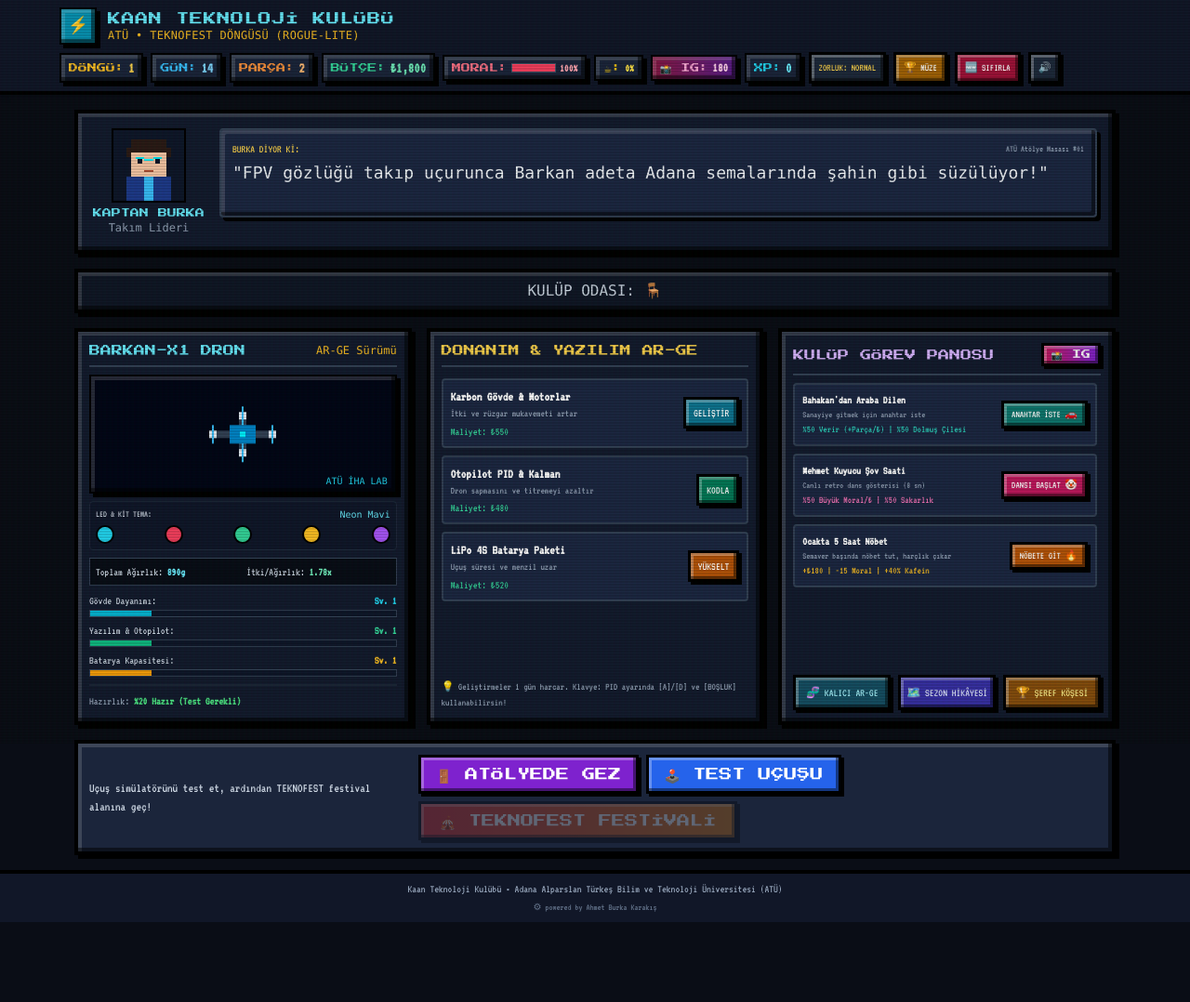
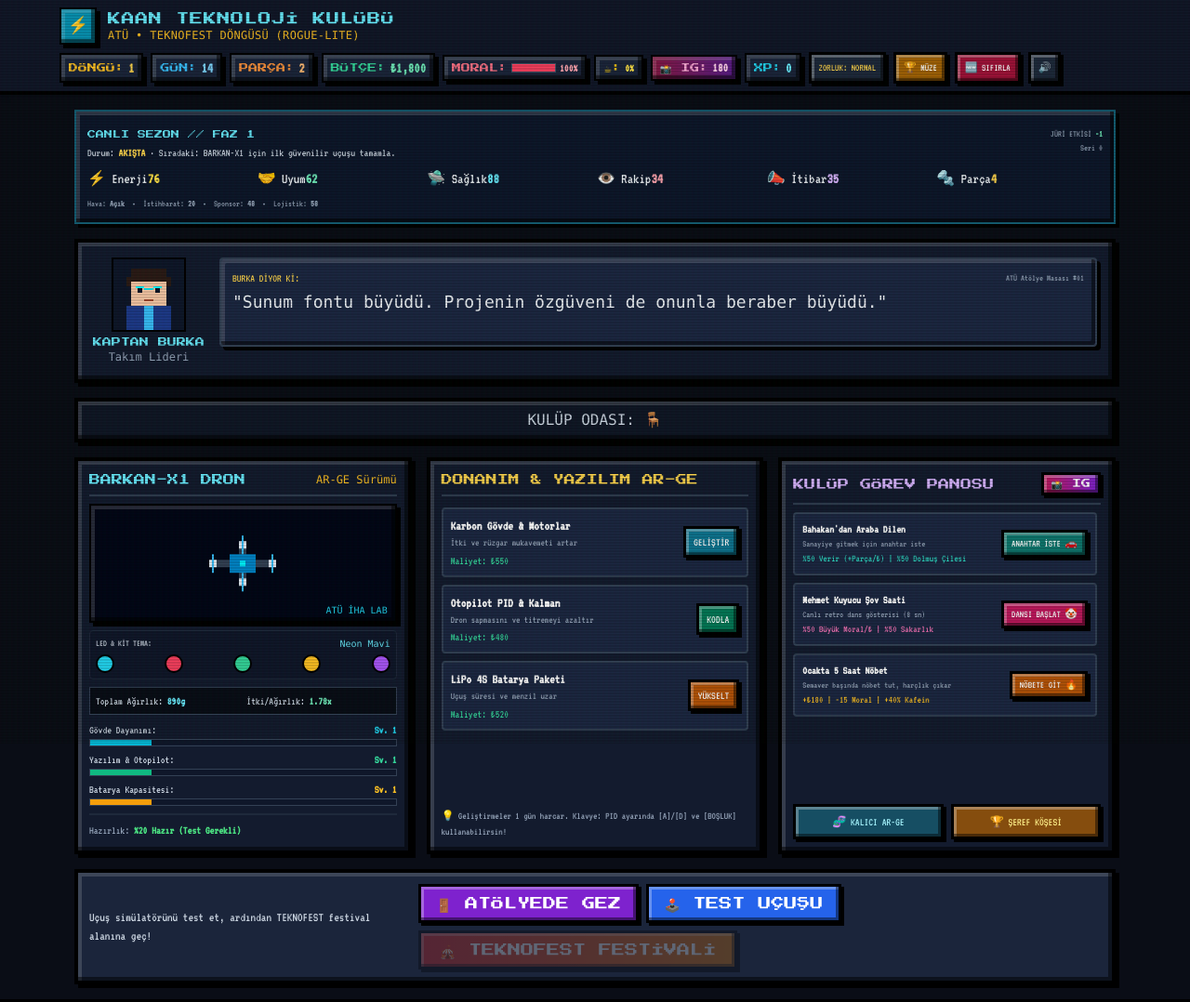
Before and after one commit to BurkaX-0/kaan-teknofest-oyunu, a plain HTML site: page index.html in a window 1280 px wide. Shown: the top 1078 px of the page at 93% size. Before the commit the page ends 992 px from the top, so only its background shows below. Drawn offline with nearby package versions, Linux system fonts and the light colour scheme.

Commit message:
feat: make the season a living core game loop

```diff
--- a/index.html
+++ b/index.html
@@ -354,7 +354,6 @@
             <button id="btn-open-arge" class="flex-1 pixel-btn bg-cyan-900 hover:bg-cyan-800 text-cyan-200 text-xs py-2">
               🧬 KALICI AR-GE
             </button>
-            <button id="btn-open-campaign" class="flex-1 pixel-btn bg-indigo-800 hover:bg-indigo-700 text-indigo-100 text-xs py-2">🗺️ SEZON HİKÂYESİ</button>
             <button id="btn-open-museum" class="flex-1 pixel-btn bg-yellow-800 hover:bg-yellow-700 text-yellow-200 text-xs py-2">
               🏆 ŞEREF KÖŞESİ
             </button>
@@ -2422,7 +2421,7 @@
       const flightPts = Math.min(40, Math.round(gameState.drone.frameLvl * 6 + (gameState.pitTuned ? 6 : 0) + 12));
       const softPts = Math.min(35, Math.round(gameState.drone.softwareLvl * 6 + (gameState.drone.payloadSuccess ? 7 : 0) + (gameState.drone.scanSuccess ? 6 : 0) + 8));
       const teamPts = Math.min(25, Math.round((gameState.morale / 100) * 15 + 6));
-      const totalScore = Math.min(100, flightPts + softPts + teamPts + bonus + (gameState.campaignJuryBonus || 0));
+      const totalScore = Math.min(100, flightPts + softPts + teamPts + bonus + (gameState.campaignJuryBonus || 0) + livingJuryModifier());
 
       setTimeout(() => { document.getElementById('comp-score-flight').innerText = flightPts; }, 500);
       setTimeout(() => { document.getElementById('comp-score-soft').innerText = softPts; }, 1000);
@@ -2658,27 +2657,103 @@
       saveGame(); updateHUD(); showToast('Zorluk: ' + DIFF().n, 'amber');
     };
 
-    /* Story campaign: choices persist and add a final jury bonus. */
-    const CAMPAIGN_BADGES=[{id:'rota_lideri',name:'🗺️ Rota Lideri',desc:'Sezon hikâyesini bitir'},{id:'kriz_muhendisi',name:'⏱️ Kriz Mühendisi',desc:'Deadline gecesini tamamla'},{id:'tasarimci',name:'🧩 Sistem Tasarımcısı',desc:'BARKAN-X1 tasarımını kilitle'},{id:'pit_ustasi',name:'🔧 Pit Ustası',desc:'Teknik kontrolü doğru yönet'}];CAMPAIGN_BADGES.forEach(x=>{if(!ALL_BADGES.some(y=>y.id===x.id))ALL_BADGES.push(x);});
-    function camp(){if(!gameState.campaign)gameState.campaign={s:0,trust:50,fatigue:10,score:0,log:[],tasks:{frame:false,code:false,deck:false},time:45,running:false};return gameState.campaign;}
-    function note(x){let c=camp();c.log.unshift('• '+x);c.log=c.log.slice(0,5);}
-    function bonus(){let c=camp();return Math.max(0,Math.min(12,Math.round(c.score/18)+(c.trust>64?2:0)-(c.fatigue>70?2:0)));}
-    function choice(k,t,d){return '<button onclick="seasonChoice(\''+k+'\')" class="w-full text-left p-3 mb-2 bg-[#17213a] hover:bg-indigo-900 border-2 border-slate-700 hover:border-indigo-400"><b class="text-indigo-200">'+t+'</b><span class="block text-xs text-slate-400 mt-1">'+d+'</span></button>';}
-    function renderSeason(){let c=camp(),o='<div class="grid grid-cols-4 gap-2 text-xs mb-3"><div class="p-2 bg-indigo-950">BÖLÜM<br><b>'+ (c.s+1)+'/7</b></div><div class="p-2 bg-slate-900">GÜVEN<br><b>'+c.trust+'</b></div><div class="p-2 bg-slate-900">YORGUNLUK<br><b>'+c.fatigue+'</b></div><div class="p-2 bg-slate-900">JÜRİ<br><b>+'+bonus()+'</b></div></div>';
-    if(c.s===0)o+='<h3 class="pixel-font text-xs text-amber-300 mb-2">1. BRİFİNG</h3><p class="text-sm mb-3">Danışman: “BARKAN-X1 takımın ne olduğunu anlatacak.”</p>'+choice('mission','🛰️ Görev Odaklı','Kamera/veri hikâyesi.')+choice('safe','🛡️ Güvenilir Platform','Pit ve kırımsız uçuş avantajı.')+choice('race','⚡ Rekabetçi Performans','Riskli, yüksek puanlı rota.');
-    else if(c.s===1)o+='<h3 class="pixel-font text-xs text-cyan-300 mb-2">2. SİSTEM TASARIMI</h3><p class="text-xs mb-2">Seçimin gerçek uçuş karakterini değiştirir.</p><div class="grid grid-cols-3 gap-2"><select id="cm"><option value="balance">Dengeli motor</option><option value="speed">Hız motoru</option></select><select id="cb"><option value="endurance">Dayanıklı 4S</option><option value="reserve">Yedekli güç</option></select><select id="cp"><option value="camera">EO kamera</option><option value="telemetry">Telemetri</option></select></div><button onclick="seasonDesign()" class="pixel-btn bg-cyan-700 text-white text-xs px-4 py-2 mt-3">KONFİGÜRASYONU KİLİTLE</button>';
-    else if(c.s===2){let t=(id,n)=>'<button '+(c.tasks[id]?'disabled':'')+' onclick="seasonTask(\''+id+'\')" class="p-3 text-left bg-slate-900 border '+(c.tasks[id]?'border-emerald-500':'border-rose-600')+'"><b>'+n+(c.tasks[id]?' ✓':'')+'</b></button>';o+='<h3 class="pixel-font text-xs text-rose-300 mb-2">3. DEADLINE GECESİ</h3><p class="text-xs">Kalan: <b id="ctime">'+c.time+' sn</b>. Ekip görevlerini sırayla bitirir.</p><div class="grid grid-cols-3 gap-2 mt-2">'+t('frame','🔩 Gövde')+t('code','💻 Otopilot')+t('deck','📽️ Sunum')+'</div>'+(!c.running?'<button onclick="seasonStart()" class="pixel-btn bg-rose-700 text-white text-xs px-4 py-2 mt-3">GECEYİ BAŞLAT</button>':'');}
-    else if(c.s===3)o+='<h3 class="pixel-font text-xs text-purple-300 mb-2">4. YOLCULUK</h3><p class="text-sm mb-3">Piste giden rota bütçe, moral ve teknik kontrolü etkiler.</p>'+choice('bus','🚌 Gece Otobüsü','Ucuz, ekip yorulur.')+choice('car','🚗 Bahakan’ın Aracı','Hızlı, yakıt masrafı.')+choice('hotel','🏨 Erken Varış','Pahalı, sakin teknik kontrol.');
-    else if(c.s===4)o+='<h3 class="pixel-font text-xs text-emerald-300 mb-2">5. TEKNİK KONTROL</h3><p class="text-xs mb-3">Titreşim var. İlk doğru teşhis kritik.</p>'+choice('prop','🔧 Pervane/motor bağlantısı','Mekanik rezonansı kontrol et.')+choice('pid','📉 PID değerini körlemesine artır','Hızlı ama riskli.')+choice('battery','🔋 Bataryayı değiştir','Maliyetli zaman kaybı olabilir.');
-    else if(c.s===5)o+='<h3 class="pixel-font text-xs text-amber-300 mb-2">6. FİNAL STRATEJİSİ</h3>'+choice('steady','🛡️ Güvenli rota','İstikrarlı puan.')+choice('bold','🔥 Cesur rota','Kargo/QR bonusu için risk.')+choice('story','🎙️ Hikâyeli sunum','Ekibin emeğini jüriye taşı.');
-    else o+='<h3 class="pixel-font text-xs text-emerald-300 mb-2">SEZON TAMAMLANDI</h3><p>İHA tasarımı, ekip krizi, yolculuk ve teknik kontrol final sonucuna bağlandı.</p><p class="mt-2">Final jüri etkisi: <b>+'+bonus()+'</b></p><button onclick="seasonFinal()" class="pixel-btn bg-red-600 text-white text-xs px-4 py-3 mt-3">⚖️ JÜRİYE GİT</button>';
-    o+='<div class="mt-3 text-xs text-slate-400">'+c.log.map(x=>'<div>'+x+'</div>').join('')+'</div>';document.getElementById('campaign-content').innerHTML=o;}
-    function seasonChoice(k){let c=camp();if(c.s===0){c.focus=k;c.score+=8;c.trust+=k==='safe'?8:4;c.s=1;}else if(c.s===3){if(k==='bus'){gameState.budget+=180;c.fatigue+=18;}if(k==='car'){gameState.budget=Math.max(0,gameState.budget-260);c.trust+=6;}if(k==='hotel'){gameState.budget=Math.max(0,gameState.budget-420);c.fatigue-=10;}c.score+=7;c.s=4;}else if(c.s===4){if(k==='prop'){gameState.pitTuned=true;c.score+=14;badge('pit_ustasi','🔧 Pit Ustası');}else if(k==='pid'){c.fatigue+=10;c.score+=2;}else{gameState.budget=Math.max(0,gameState.budget-180);c.score+=4;}c.s=5;}else if(c.s===5){c.score+=k==='bold'?13:9;c.trust+=k==='story'?10:5;c.s=6;badge('rota_lideri','🗺️ Rota Lideri');}note('Karar: '+k);saveGame();renderSeason();}
-    function seasonDesign(){let c=camp();if(document.getElementById('cm').value==='speed')gameState.drone.frameLvl=Math.min(5,gameState.drone.frameLvl+1);if(document.getElementById('cb').value==='endurance')gameState.drone.batteryLvl=Math.min(5,gameState.drone.batteryLvl+1);if(document.getElementById('cp').value==='telemetry')gameState.drone.softwareLvl=Math.min(5,gameState.drone.softwareLvl+1);c.score+=12;c.s=2;badge('tasarimci','🧩 Sistem Tasarımcısı');note('BARKAN-X1 tasarımı kilitlendi.');saveGame();renderSeason();}
-    let seasonTimer=null;function seasonStart(){let c=camp();c.running=true;saveGame();renderSeason();seasonTimer=setInterval(()=>{c=camp();if(c.time<=0||c.s!==2){clearInterval(seasonTimer);return;}c.time--;let x=document.getElementById('ctime');if(x)x.innerText=c.time+' sn';},1000);}
-    function seasonTask(id){let c=camp();if(!c.running||c.tasks[id])return;c.tasks[id]=true;c.trust+=3;c.fatigue+=5;c.score+=5;note(id+' krizi çözüldü.');if(Object.values(c.tasks).every(Boolean)){clearInterval(seasonTimer);c.score+=14;c.trust+=8;c.s=3;badge('kriz_muhendisi','⏱️ Kriz Mühendisi');}saveGame();renderSeason();}
-    function seasonFinal(){gameState.campaignJuryBonus=bonus();saveGame();document.getElementById('modal-campaign').classList.add('hidden');showScreen('festival');showToast('Sezon hikâyesi jüriye +'+gameState.campaignJuryBonus+' puan taşıdı.','cyan');}
-    document.getElementById('btn-open-campaign').onclick=()=>{camp();renderSeason();document.getElementById('modal-campaign').classList.remove('hidden');};document.getElementById('btn-close-campaign').onclick=()=>document.getElementById('modal-campaign').classList.add('hidden');
+    /* --- CANLI SEZON MOTORU: oyun akışına gömülü 20 dinamik --- */
+    const LIVING_EVENTS = [
+      {n:'Şebeke Gitti', t:'Atölyenin elektriği kesildi. Lehim istasyonu “ben de dinleneyim” diyor.', a:[['Jeneratör kirala',-280,5,-4],['Karanlıkta devam et',0,-8,8],['Eve taşı',-80,2,1]]},
+      {n:'Rakip Sızıntısı', t:'İTÜ ArıDrone’un hesabı tasarım görsellerini beğenmeye başladı. Fazla beğeniyor.', a:[['Planı kilitle',-120,4,-3],['Sahte CAD paylaş',0,1,8],['Açık çağrı yap',0,7,-5]]},
+      {n:'Sponsordan Arama', t:'Sponsor “logomuz görünür mü?” diye soruyor. Drone henüz vida arıyor.', a:[['Sunum hazırla',-60,8,-2],['Şeffaf ol',0,3,0],['Logoyu dev yap',180,-6,6]]},
+      {n:'Adana Sıcağı', t:'ESC sıcaklık uyarısı verdi. Pervane değil, ekip de eriyor.', a:[['Soğutma kur',-150,5,-5],['Gece çalış',0,-2,5],['Şalgam molası',-45,7,-1]]},
+      {n:'Güvenlik Turu', t:'Güvenlik görevlisi “bu drone neden bana bakıyor?” diye geldi.', a:[['İzin belgesi',-90,4,-2],['Demo uçuşu',0,6,4],['Sakla',0,-7,7]]},
+      {n:'Kampüs Kedisi', t:'Kedi BARKAN-X1’i yeni yatağı ilan etti. Mühendislik tarihinde ilk kez tüy analizi.', a:[['Nazikçe ikna et',-25,6,-1],['Kedi ödülü ver',-55,9,0],['Pervaneyi çevir',0,-10,9]]},
+      {n:'Gece Vardiyası', t:'Saat 02.43. Kod derleniyor, gözler artık 144p.', a:[['Vardiyayı böl',0,5,-3],['Herkes kalsın',0,-5,8],['Mola ver',-40,8,-2]]},
+      {n:'Canlı Yayın', t:'Ela yayına girdi: “Bize bir cümleyle projeyi anlatın.” Üç kişi aynı anda konuştu.', a:[['Görev hikâyesi',0,9,-3],['Teknik konuş',0,4,1],['Dans et',0,6,4]]},
+      {n:'Batarya Alarmı', t:'Bir LiPo’nun morali sizden düşük. Şişkinliği de daha yüksek.', a:[['Yenisini al',-220,4,-5],['Storage’a çek',-30,2,1],['Şansını dene',0,-9,10]]},
+      {n:'Salon Krizi', t:'Sunum salonu mezuniyet provasıyla çakıştı. Mikrofon da tarafsız değil.', a:[['Kütüphaneye geç',-30,3,-1],['Rektörlüğe yaz',0,5,-2],['Koridorda sun',0,-3,6]]},
+      {n:'Mentor Denetimi', t:'Danışman “neden bu kablo burada?” diye sordu. Hepimiz o kabloyduk.', a:[['Checklist çıkar',-20,7,-4],['Açıklamaya çalış',0,1,2],['Yeni kablo çek',-70,5,-1]]},
+      {n:'Ulaşım Meselesi', t:'Bahakan’ın araba anahtarı ortada yok. Anahtarın kendisi de yarışmak istiyor.', a:[['Araç kirala',-200,4,-2],['Otobüs planla',-45,2,0],['Bahakan’ı ara',0,6,3]]},
+      {n:'Yemekhane Grevi', t:'Ekip aç. Aç ekip, PID yerine pide ayarlıyor.', a:[['Toplu sipariş',-110,8,-3],['Atıştırmalık',-45,3,0],['Dayanın',0,-8,7]]},
+      {n:'Ekip Fikri Ayrılığı', t:'Biri hız, biri güvenlik, biri de “rengi mor yapalım” diyor.', a:[['Oylama yap',0,6,-2],['Veriyle karar ver',-20,5,-3],['Kaptan kararı',0,-4,5]]},
+      {n:'Sensör Hayaleti', t:'IMU düz masada bile macera arıyor. Yerçekimiyle kişisel problemi olabilir.', a:[['Kalibre et',-45,5,-4],['Filtre ayarla',-30,3,-2],['Görmezden gel',0,-7,9]]},
+      {n:'İzin Evrakı', t:'Bir imza eksik. Evrakın kaçtığı yön belirsiz, muhtemelen kantin.', a:[['Takip et',-35,4,-1],['Dijital başvur',-20,2,0],['Son güne bırak',0,-6,6]]},
+      {n:'İmkânsız Deadline', t:'“Yarın sabah prototip videosu lazım.” diyen kişi sabahın ne olduğunu bilmiyor.', a:[['Görev paylaş',0,6,-3],['Tek kişi yüklen',0,-8,9],['Kapsamı daralt',0,3,-1]]},
+      {n:'Yatırımcı Koridoru', t:'Bir yatırımcı prototipi gördü. “Bu gerçekten uçuyor mu?” diye sordu.', a:[['Demo yap',-40,7,2],['Veri göster',0,5,-1],['Risk alma',0,2,-2]]},
+      {n:'Final Öncesi Fırtına', t:'Hava durumu: rüzgâr. Ekip durumu: daha rüzgârlı.', a:[['Güvenli rota',0,4,-4],['Simülasyon yap',-60,5,-3],['Cesur ol',0,-5,9]]},
+      {n:'Jüri Dedikodusu', t:'Jürinin “hikâyesi olan projeleri” sevdiği söyleniyor. Mehmet zaten hikâye.', a:[['Takım hikâyesi yaz',-25,8,-2],['Teknik rapor',-10,3,-2],['Mehmet’i öne sür',0,5,4]]}
+    ];
+    const LIVING_QUOTES = [
+      'Ufuk multimetreyi cebine koyduysa ölçüm değil, kaçış planı yapıyordur.',
+      'Barkan’ın pervanesi dönüyor; ekipteki herkesin fikri daha hızlı dönüyor.',
+      'Lehim dumanı yükseldi: fikir değil, havalandırma gerekiyor olabilir.',
+      'Bahakan anahtarı buldu. Araba mı çalışacak, yoksa anahtar mı karar verecek?',
+      'Ela kamerayı açtı; hata ayıklama artık belgesel kalitesinde.',
+      'PID ayarı tutarsa mühendislik, tutmazsa ekip ruhu testidir.',
+      'Şalgam içildi. Telemetri verisi hâlâ gazlı ama umut verici.',
+      'Kedi drone’a onay verdi. Jürinin fikri ikinci planda.',
+      'Sunum fontu büyüdü. Projenin özgüveni de onunla beraber büyüdü.',
+      'Rüzgâr var. Bu sorun değil; artık grafiklerde “çevresel etki” diye geçiyor.'
+    ];
+    function living(){
+      if(!gameState.living) gameState.living={phase:1,reputation:35,trust:62,energy:76,supplies:4,health:88,heat:18,intel:20,rival:34,sponsor:48,weather:'Açık',fame:12,logistics:58,focus:60,streak:0,risk:22,fatigue:18,eventNo:0,resolved:0,lastRoute:'workshop',objective:0,cooldown:0};
+      return gameState.living;
+    }
+    function livingJuryModifier(){let w=living();return Math.max(-10,Math.min(14,Math.round((w.reputation-45)/9+(w.trust-55)/12+(w.health-70)/12+(w.intel-30)/15-w.rival/20+w.streak/3))); }
+    function livingClamp(w){['reputation','trust','energy','health','heat','intel','rival','sponsor','fame','logistics','focus','risk','fatigue'].forEach(k=>w[k]=Math.max(0,Math.min(100,Math.round(w[k]))));w.supplies=Math.max(0,Math.min(9,w.supplies));}
+    function livingStatus(w){return w.health<35?'KRİTİK':w.energy<30?'TÜKENİŞ':w.rival>75?'BASKI':w.weather==='Fırtına'?'FIRTINA':'AKIŞTA';}
+    function livingObjective(w){return [
+      'BARKAN-X1 için ilk güvenilir uçuşu tamamla.',
+      'Atölye düzenini koru: ekip enerjisi %50 üstünde kalsın.',
+      'Rakip baskısını istihbaratla dengele.',
+      'Festival alanında görünürlük kazan.',
+      'Jüri öncesi araç sağlığını %70 üstünde tut.'
+    ][w.objective%5];}
+    function livingDashboard(){
+      const w=living(), host=document.getElementById('living-dashboard'); if(!host)return;
+      const stat=(i,n,v,c)=>'<div class="living-stat"><span>'+i+' '+n+'</span><b class="'+c+'">'+v+'</b></div>';
+      host.innerHTML='<div class="flex items-center justify-between gap-2 mb-2"><div><span class="pixel-font text-[9px] text-cyan-300">CANLI SEZON // FAZ '+w.phase+'</span><div class="text-xs text-slate-300">Durum: <b class="text-amber-300">'+livingStatus(w)+'</b> · Sıradaki: '+livingObjective(w)+'</div></div><div class="text-right text-[10px] text-slate-400">JÜRİ ETKİSİ <b class="text-emerald-300">'+(livingJuryModifier()>=0?'+':'')+livingJuryModifier()+'</b><br>Seri '+w.streak+'</div></div><div class="grid grid-cols-3 sm:grid-cols-6 gap-1">'+stat('⚡','Enerji',w.energy,'text-yellow-300')+stat('🤝','Uyum',w.trust,'text-emerald-300')+stat('🛸','Sağlık',w.health,'text-cyan-300')+stat('👁️','Rakip',w.rival,'text-rose-300')+stat('📣','İtibar',w.reputation,'text-purple-300')+stat('🔩','Parça',w.supplies,'text-amber-300')+'</div><div class="mt-2 flex gap-2 text-[10px] text-slate-400"><span>Hava: <b>'+w.weather+'</b></span><span>•</span><span>İstihbarat: <b>'+w.intel+'</b></span><span>•</span><span>Sponsor: <b>'+w.sponsor+'</b></span><span>•</span><span>Lojistik: <b>'+w.logistics+'</b></span></div>';
+    }
+    function livingAddUI(){
+      if(document.getElementById('living-dashboard'))return;
+      const host=document.createElement('div');host.id='living-dashboard';host.className='living-dashboard pixel-box mx-auto max-w-6xl mb-3 p-3 border-2 border-cyan-800 bg-[#0d172b]';
+      const workshop=document.getElementById('screen-workshop'); workshop.insertBefore(host,workshop.firstChild);
+      const modal=document.createElement('div');modal.id='living-event-modal';modal.className='hidden fixed inset-0 z-[100] bg-slate-950/85 flex items-center justify-center p-4';
+      modal.innerHTML='<div class="living-event-card pixel-box w-full max-w-xl border-4 border-amber-400 bg-[#121b31] p-5"><div class="text-[10px] text-amber-300 pixel-font">CANLI OLAY // KARAR BEKLİYOR</div><h2 id="living-event-title" class="pixel-font text-sm text-white mt-3"></h2><p id="living-event-text" class="text-lg text-slate-300 mt-3"></p><div id="living-event-options" class="mt-4 space-y-2"></div><div class="text-[10px] text-slate-500 mt-3">Karar vermezsen ekip “en az zararlı” seçeneği uygular.</div></div>';
+      document.body.appendChild(modal);
+    }
+    function livingRenderEvent(ev){
+      const m=document.getElementById('living-event-modal'); if(!m)return;
+      document.getElementById('living-event-title').innerText='⚠️ '+ev.n;
+      document.getElementById('living-event-text').innerText=ev.t;
+      const opts=document.getElementById('living-event-options');opts.innerHTML='';
+      ev.a.forEach((a,i)=>{const b=document.createElement('button');b.className='pixel-btn w-full text-left bg-slate-800 hover:bg-cyan-800 border border-slate-600 p-3 text-sm';b.innerHTML='<b>'+a[0]+'</b><span class="block text-xs text-slate-400 mt-1">Bütçe '+(a[1]>=0?'+':'')+a[1]+' · uyum '+(a[2]>=0?'+':'')+a[2]+' · risk '+(a[3]>=0?'+':'')+a[3]+'</span>';b.onclick=()=>livingResolve(i);opts.appendChild(b);});
+      m.classList.remove('hidden');
+      clearTimeout(window.livingAutoPick);window.livingAutoPick=setTimeout(()=>livingResolve(1),15000);
+    }
+    function livingResolve(i){
+      const w=living(),ev=LIVING_EVENTS[w.eventNo%LIVING_EVENTS.length]; if(!ev||!document.getElementById('living-event-modal')||document.getElementById('living-event-modal').classList.contains('hidden'))return;
+      const a=ev.a[i];clearTimeout(window.livingAutoPick);document.getElementById('living-event-modal').classList.add('hidden');
+      gameState.budget=Math.max(0,gameState.budget+a[1]); w.trust+=a[2];w.risk+=a[3];w.energy-=Math.max(1,Math.round(Math.abs(a[3])/2));w.reputation+=a[2]>4?3:0;w.health-=a[3]>5?4:0;w.rival+=a[3]>4?3:-2;w.intel+=i===1?5:2;w.sponsor+=i===0?2:0;w.streak=a[3]<=1?w.streak+1:0;w.resolved++;w.eventNo++;w.cooldown=2;w.objective++;livingClamp(w);saveGame();updateHUD();livingDashboard();updateBurkaDialogue('Kriz çözüldü: '+ev.n+'. “'+a[0]+'” kararı takım günlüğüne yazıldı.');showToast('⚡ CANLI OLAY: '+ev.n+' — '+a[0],'amber');
+    }
+    function livingTrigger(){
+      const w=living();if(w.cooldown>0||document.getElementById('living-event-modal')&&!document.getElementById('living-event-modal').classList.contains('hidden'))return;
+      w.weather=['Açık','Rüzgârlı','Bulutlu','Sıcak','Fırtına'][(w.resolved+gameState.season)%5]; livingRenderEvent(LIVING_EVENTS[w.eventNo%LIVING_EVENTS.length]);
+    }
+    function livingRoute(name){
+      const w=living();if(w.lastRoute!==name){w.lastRoute=name;w.cooldown=Math.max(0,w.cooldown-1);w.energy-=name==='flight'?3:name==='competition'?5:1;w.fatigue+=name==='flight'?2:1;
+        if(name==='flight'){w.health-=w.weather==='Fırtına'?4:w.weather==='Rüzgârlı'?2:0;w.focus+=3;showToast('🌦️ Uçuş koşulu: '+w.weather+' · araç sağlığı '+w.health,'cyan');}
+        if(name==='festival'){w.fame+=4;w.reputation+=2;w.sponsor+=2;}
+        if(name==='competition'){w.risk+=2;w.focus+=4;}
+        if(name==='workshop'){w.energy+=4;w.focus+=2;setTimeout(()=>livingTrigger(),500);}
+        livingClamp(w);saveGame();livingDashboard();
+      }
+    }
+    const originalLivingShowScreen=showScreen;
+    showScreen=function(name){originalLivingShowScreen(name);livingRoute(name);};
+    const originalLivingAward=revealAwardAndProgress;
+    revealAwardAndProgress=function(score){originalLivingAward(score);const w=living();w.reputation+=score>=80?8:score>=60?4:-3;w.sponsor+=score>=80?6:1;w.rival+=score>=80?-7:5;w.phase++;w.streak=score>=70?w.streak+1:0;livingClamp(w);saveGame();livingDashboard();};
+    const originalLivingDialogue=updateBurkaDialogue;
+    updateBurkaDialogue=function(custom){if(custom)return originalLivingDialogue(custom);const w=living();const contextual=w.energy<35?'Ekip enerjisi kritik. Şalgamla kanunları değil ama morali değiştirebiliriz.':w.rival>70?'Rakipler hızlandı; panik yok, panik uçuş kontrolcüsü değil.':w.weather==='Fırtına'?'Hava fırtınalı. BARKAN sakin, ekip biraz daha az sakin.':LIVING_QUOTES[Math.floor(Math.random()*LIVING_QUOTES.length)];originalLivingDialogue(contextual);};
+    setInterval(()=>{if(!document.getElementById('screen-workshop').classList.contains('hidden')){livingDashboard();const w=living();if(w.cooldown===0&&Math.random()<0.35)livingTrigger();}},28000);
+    setTimeout(()=>{living();livingAddUI();livingDashboard();},0);
 
     setInterval(() => renderDronePreview(), 120);
 
```
